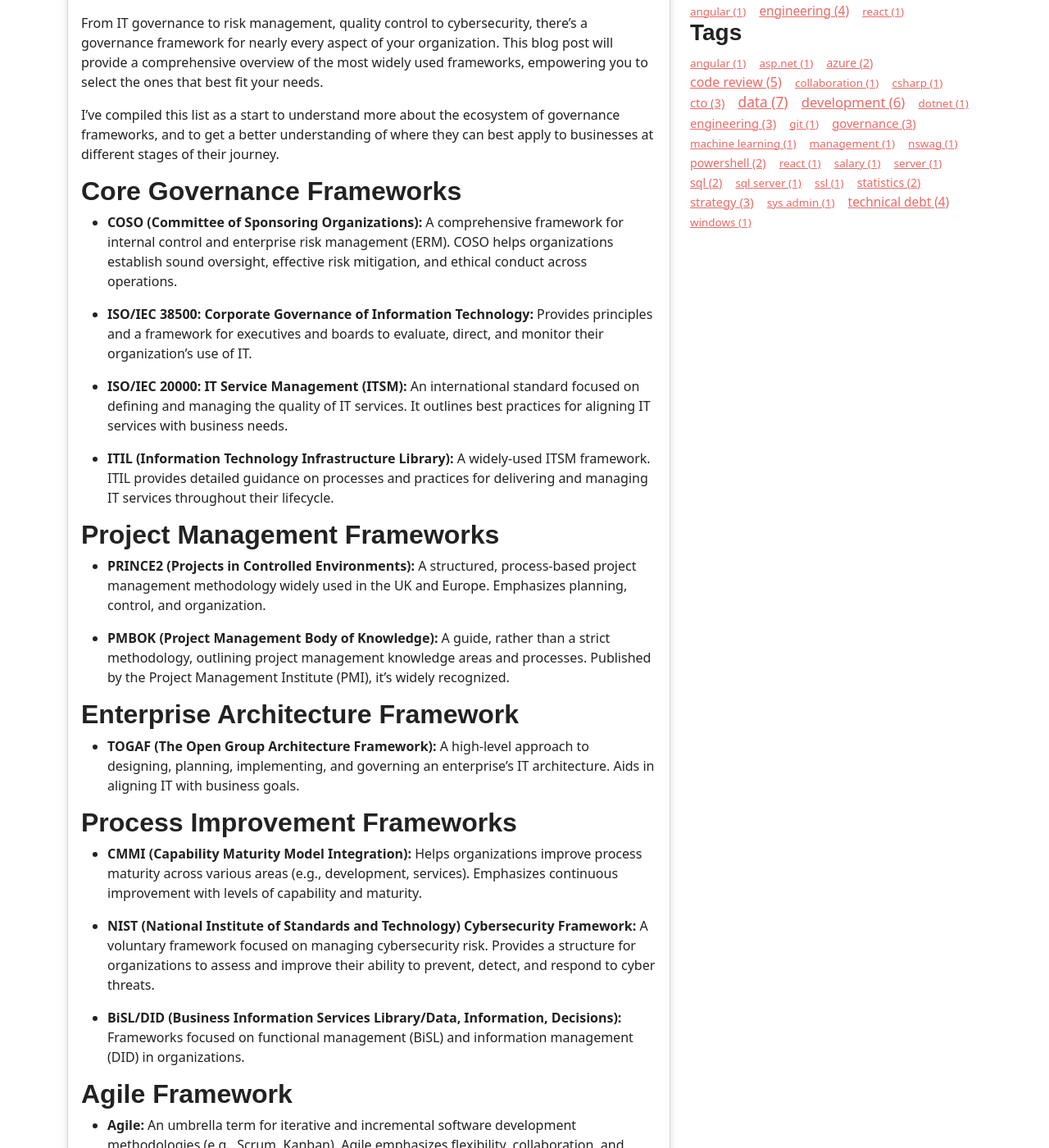
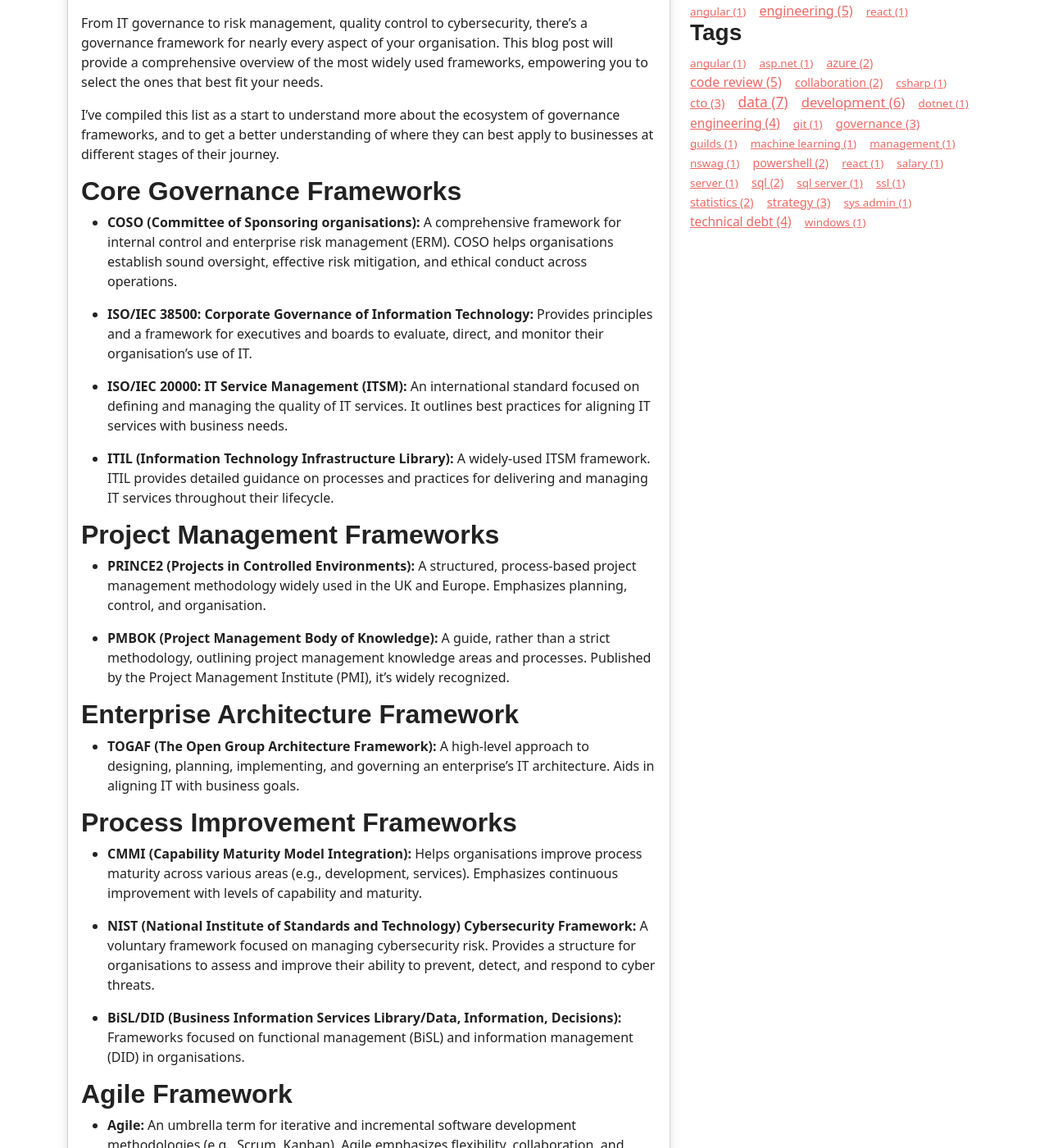
Before and after one commit to waynethompson/waynethompson.github.io, a Jekyll site: the page built from _posts/2024/Q1/2024-03-18-Governance-Frameworks.md, in a window 1280 px wide and 1400 px high, scrolled down 268 px. Shown: the whole window at 82% size. Built offline with Jekyll 4.4.1, drawn with Linux system fonts in a browser that asks for light colours; nearby versions of some CDN libraries; some web fonts are replaced; comment, search, counter and statistics services are not loaded; some of the changed text lies outside the part shown.

Commit message:
Added engineering guilds articles and updated spelling.

```diff
--- a/_posts/2024/Q1/2024-03-18-Governance-Frameworks.md
+++ b/_posts/2024/Q1/2024-03-18-Governance-Frameworks.md
@@ -10,16 +10,16 @@ permalink: /blog/governance-frameworks-for-enterprise-it/
 
 If you are new to leading tech teams, you may have heard about governance but were unsure what it is or how it applies to IT or building software. Put simply, governance gives your team structure, guidelines, and ways to measure success.
 
-From IT governance to risk management, quality control to cybersecurity, there's a governance framework for nearly every aspect of your organization. This blog post will provide a comprehensive overview of the most widely used frameworks, empowering you to select the ones that best fit your needs.
+From IT governance to risk management, quality control to cybersecurity, there's a governance framework for nearly every aspect of your organisation. This blog post will provide a comprehensive overview of the most widely used frameworks, empowering you to select the ones that best fit your needs.
 
 I've compiled this list as a start to understand more about the ecosystem of governance frameworks, and to get a better understanding of where they can best apply to businesses at different stages of their journey.
 
 
 ## Core Governance Frameworks
 
-* **COSO (Committee of Sponsoring Organizations):** A comprehensive framework for internal control and enterprise risk management (ERM). COSO helps organizations establish sound oversight, effective risk mitigation, and ethical conduct across operations.
+* **COSO (Committee of Sponsoring organisations):** A comprehensive framework for internal control and enterprise risk management (ERM). COSO helps organisations establish sound oversight, effective risk mitigation, and ethical conduct across operations.
 
-* **ISO/IEC 38500: Corporate Governance of Information Technology:** Provides principles and a framework for executives and boards to evaluate, direct, and monitor their organization's use of IT.
+* **ISO/IEC 38500: Corporate Governance of Information Technology:** Provides principles and a framework for executives and boards to evaluate, direct, and monitor their organisation's use of IT.
 
 * **ISO/IEC 20000: IT Service Management (ITSM):**  An international standard focused on defining and managing the quality of IT services. It outlines best practices for aligning IT services with business needs.
 
@@ -27,7 +27,7 @@ I've compiled this list as a start to understand more about the ecosystem of gov
 
 ## Project Management Frameworks
 
-* **PRINCE2 (Projects in Controlled Environments):**  A structured, process-based project management methodology widely used in the UK and Europe. Emphasizes planning, control, and organization.
+* **PRINCE2 (Projects in Controlled Environments):**  A structured, process-based project management methodology widely used in the UK and Europe. Emphasizes planning, control, and organisation.
 
 * **PMBOK (Project Management Body of Knowledge):** A guide, rather than a strict methodology, outlining project management knowledge areas and processes. Published by the Project Management Institute (PMI), it's widely recognized.
 
@@ -37,11 +37,11 @@ I've compiled this list as a start to understand more about the ecosystem of gov
 
 ## Process Improvement Frameworks
 
-* **CMMI (Capability Maturity Model Integration):**  Helps organizations improve process maturity across various areas (e.g., development, services). Emphasizes continuous improvement with levels of capability and maturity.
+* **CMMI (Capability Maturity Model Integration):**  Helps organisations improve process maturity across various areas (e.g., development, services). Emphasizes continuous improvement with levels of capability and maturity.
 
-* **NIST (National Institute of Standards and Technology) Cybersecurity Framework:** A voluntary framework focused on managing cybersecurity risk. Provides a structure for organizations to assess and improve their ability to prevent, detect, and respond to cyber threats.
+* **NIST (National Institute of Standards and Technology) Cybersecurity Framework:** A voluntary framework focused on managing cybersecurity risk. Provides a structure for organisations to assess and improve their ability to prevent, detect, and respond to cyber threats.
 
-* **BiSL/DID (Business Information Services Library/Data, Information, Decisions):** Frameworks focused on functional management (BiSL) and information management (DID) in organizations.
+* **BiSL/DID (Business Information Services Library/Data, Information, Decisions):** Frameworks focused on functional management (BiSL) and information management (DID) in organisations.
 
 ## Agile Framework
 
@@ -75,12 +75,12 @@ I've compiled this list as a start to understand more about the ecosystem of gov
 
 ## Risk Management Frameworks
 
-* **ISO 31000: Risk Management:** Provides guidelines and principles for managing risk across an organization.
+* **ISO 31000: Risk Management:** Provides guidelines and principles for managing risk across an organisation.
 * **NIST Risk Management Framework (RMF):** A comprehensive framework designed specifically for the US federal government, but with broader applicability, emphasizing cybersecurity risk management.
 
 ## Security Frameworks
 
-* **PCI DSS (Payment Card Industry Data Security Standard):** Mandatory for organizations handling credit card information, ensuring secure processing, storage, and transmission of cardholder data.
+* **PCI DSS (Payment Card Industry Data Security Standard):** Mandatory for organisations handling credit card information, ensuring secure processing, storage, and transmission of cardholder data.
 * **CIS (Center for Internet Security) Controls:**  A prioritized set of actions for cyber defense. Provides specific best practices to mitigate common cyber-attacks.
 
 ## Compliance Frameworks
@@ -97,6 +97,6 @@ I've compiled this list as a start to understand more about the ecosystem of gov
 
 ## Conclusion
 
-Governance frameworks are essential for organizations to manage risk, ensure compliance, and align IT with business objectives. They provide a structured approach to managing and improving processes, services, and security. By understanding the various frameworks available, you can select the ones that best fit your organization's needs and goals.
+Governance frameworks are essential for organisations to manage risk, ensure compliance, and align IT with business objectives. They provide a structured approach to managing and improving processes, services, and security. By understanding the various frameworks available, you can select the ones that best fit your organisation's needs and goals.
 
-In coming posts I hope to dive deeper into some of these frameworks, and provide more practical advice on how to implement them in your organization.
+In coming posts I hope to dive deeper into some of these frameworks, and provide more practical advice on how to implement them in your organisation.
```
Also changed, not shown: other parts of _posts/2024/Q1/2024-03-18-Governance-Frameworks.md (+1 -1 lines), _posts/2024/2024-07-14-Code-Reviews.md (+1 -1 lines), _posts/2024/2024-07-17-EngineeringGuilds.md (added, +63 -0 lines), _posts/2024/Q1/2024-01-10-Understanding-Data-Governance.md (+9 -9 lines), _posts/2024/Q1/2024-02-17-The-Fair-Advantage.md (+1 -1 lines).
